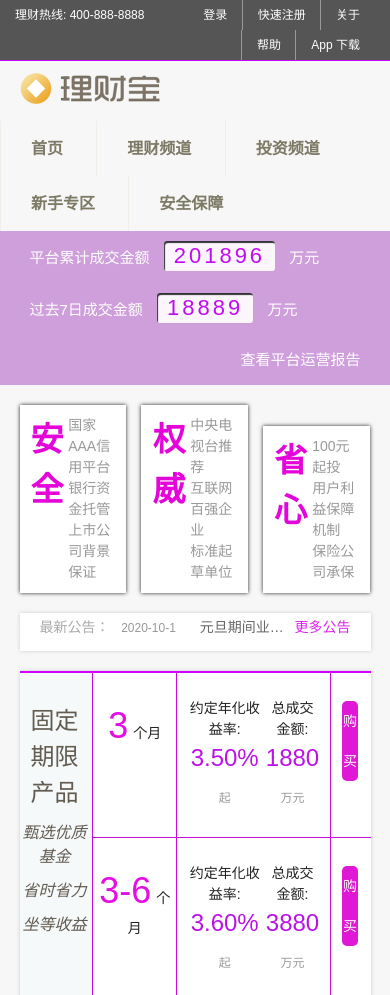
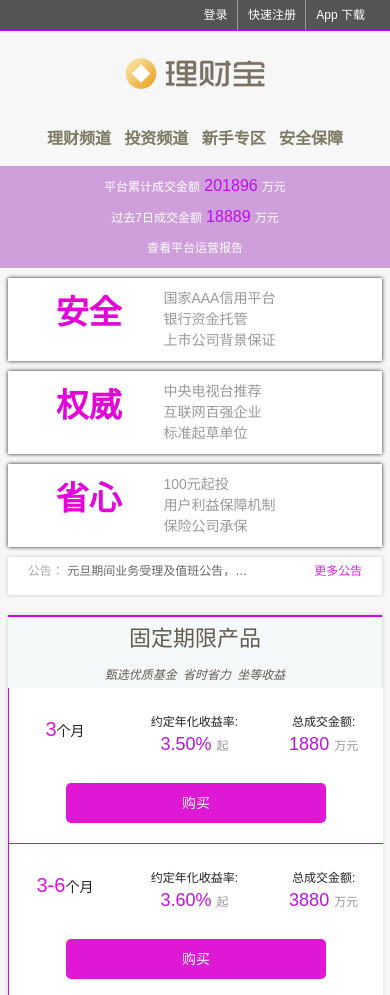
Before and after one commit to hanyucd/responsive-web-design, a plain HTML site: page src/index.html in a window 390 px wide. Shown: the top 995 px of the page. Drawn offline with Linux system fonts and the light colour scheme.

Commit message:
使用媒体查询适配移动端样式布局.

```diff
--- a/src/css/main.css
+++ b/src/css/main.css
@@ -74,7 +74,8 @@
   padding: 0 3rem;
   color: #7c7a65;
 }
-.nav-main li a:hover {
+.nav-main li a:hover,
+.nav-main li a:active {
   color: rgb(195, 0, 255);
   background-color: #f8f6f1;
 }
@@ -405,3 +406,230 @@
   text-align: center;
   color: rgb(158, 15, 224);
 }
+
+/**
+ * 响应式样式：
+ * 响应式的级别很高，rem 基于浏览器默认的 font-size，即 1rem = 16px
+ * 响应式单位推荐使用 em，和 rem效果一样，但兼容性更好
+ */
+
+ @media only screen and (max-width: 50em) {
+   /* 顶部导航区 */
+   .nav-top ul li a {
+     padding: 0 1rem;
+   }
+   .header-box > .nav-main > .logo-box {
+     float: none;
+     text-align: center;
+   }
+   .nav-main .logo {
+     margin: 1.5rem auto .5rem;
+   }
+   .nav-main ul {
+     float: none;
+     text-align: center;
+   }
+   .nav-main ul li {
+     border: none;
+   }
+   .nav-main ul li a {
+     padding: 0 1.5rem;
+   }
+
+   .trans-content .trans-data {
+     padding: 1rem 0.5rem;
+   }
+   .trans-data span {
+     font-size: 1.2rem;
+   }
+   .trans-data span.trans-money {
+     font-size: 1.6rem;
+     margin: 0;
+     padding: 0;
+     letter-spacing: inherit;
+     background: transparent;
+     box-shadow: none;
+   }
+   .trans-report a {
+     font-size: 1.2rem;
+   }
+
+   .main-product > .product-title {
+     float: none;
+     width: 100%;
+   }
+   .product-title h2 {
+     margin-top: 2rem;
+     font-size: 2.2rem;
+   }
+   .product-title h2 em {
+     display: inline-block;
+     font-size: 1.2rem;
+   }
+   .product-title h2 em:first-child {
+     margin-top: 0;
+   }
+   .product-content {
+     float: none;
+     width: 100%;
+   }
+   .product-item h3 span {
+     font-size: 2.4rem;
+   }
+   .product-item .product-info {
+     padding: 0;
+     font-size: 1.2rem;
+   }
+   .product-info .year-rate,
+   .product-info .money {
+     font-size: 2rem;
+   }
+   .buy-btn {
+     padding: 0 0 0 2rem;
+   }
+   .buy-btn a {
+     margin: 1.5rem auto;
+   }
+
+  .business-logo {
+    display: none;
+   }
+   .business-content ul {
+     float: left;
+     width: 20%;
+   }
+   .business-content ul li {
+     text-align: center;
+     font-size: 1.2rem;
+     line-height: 2rem;
+   }
+   .business-content ul li:first-child {
+		font-size: 1.5rem;
+		line-height: 2.5rem;
+	}
+ }
+
+ @media only screen and (min-width: 30em) and (max-width: 50em) {
+   .main-feature > .feature-item h3 {
+     display: block;
+     width: 100%;
+     font-size: 2.6rem;
+   }
+   .feature-item p {
+     display: block;
+     width: 100%;
+     font-size: 1.2rem;
+     text-align: center;
+   }
+ }
+
+ @media only screen and (max-width: 30em) {
+   .nav-top > .tel,
+   .nav-top ul li:nth-child(3),
+   .nav-top ul li:nth-child(4) {
+     display: none;
+   }
+   .nav-main ul li {
+     line-height: 3rem;
+   }
+   .nav-main ul li:first-child {
+     display: none;
+   }
+   .nav-main ul li a {
+     padding: 0 .5rem;
+   }
+
+   .main-transaction .trans-content {
+     padding: .5rem 0;
+   }
+   .trans-content .trans-data {
+     float: none;
+     padding: 0;
+     text-align: center;
+   }
+   .trans-content > .trans-report {
+     text-align: center;
+   }
+   .trans-report a {
+     padding: 0;
+   }
+
+   .main-box > .main-feature {
+    width: 96%;
+    margin: 1rem auto;
+  }
+  .main-feature > .feature-item {
+    display: block;
+    width: auto;
+ }
+ .feature-item + .feature-item {
+   margin: 1rem 0 0;
+ }
+
+ .main-box .main-notice {
+   width: 96%;
+   margin: 1rem auto;
+   font-size: 1.2rem;
+ }
+ .main-notice a {
+   margin-left: 1rem;
+ }
+ .main-notice a:first-child {
+   width: 60%;
+ }
+ .main-notice a:first-child::before {
+   content: '公告：';
+   color: #aaa;
+ }
+ .main-notice a span {
+   display: none;
+ }
+
+ .main-box .main-product {
+   width: 96%;
+ }
+ .product-title h2 {
+   margin-top: .5rem;
+ }
+ .product-title h2 span {
+   display: block;
+ }
+ .product-item h3 span {
+   margin-right: 0;
+   font-size: 2rem;
+ }
+ .product-item .product-info {
+   width: 70%;
+   float: right;
+   padding: 1rem 0;
+   border: none;
+ }
+ .product-info .year-rate,
+	.product-info .money {
+		font-size: 1.8rem;
+	}
+	.buy-btn {
+		float: none;
+		clear: both;
+		padding: 0 0 2rem;
+		width: 100%;
+	}
+	.buy-btn a {
+		max-width: 26rem;
+		margin: 0 auto;
+  }
+
+  .business-content {
+		width: 98%;
+		margin: 0 auto;
+	}
+	.business-content ul li {
+		text-align: center;
+		font-size: 1.2rem;
+		line-height: 2rem;
+	}
+	.business-content ul li:first-child {
+		font-size: 1.4rem;
+		line-height: 2.5rem;
+	}
+}
--- a/src/index.html
+++ b/src/index.html
@@ -32,11 +32,11 @@
         <a class="logo" href="index.html" title="回到首页"></a>
       </div>
       <ul>
-        <li><a href="">首页</a></li>
-        <li><a href="">理财频道</a></li>
-        <li><a href="">投资频道</a></li>
-        <li><a href="">新手专区</a></li>
-        <li><a href="">安全保障</a></li>
+        <li><a href="#">首页</a></li>
+        <li><a href="#">理财频道</a></li>
+        <li><a href="#">投资频道</a></li>
+        <li><a href="#">新手专区</a></li>
+        <li><a href="#">安全保障</a></li>
       </ul>
     </nav>
   </header>
```
